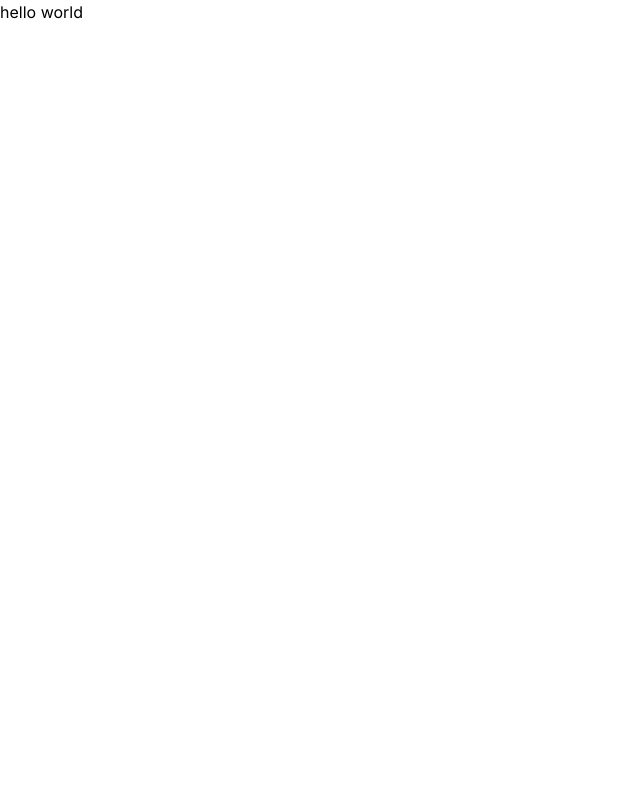
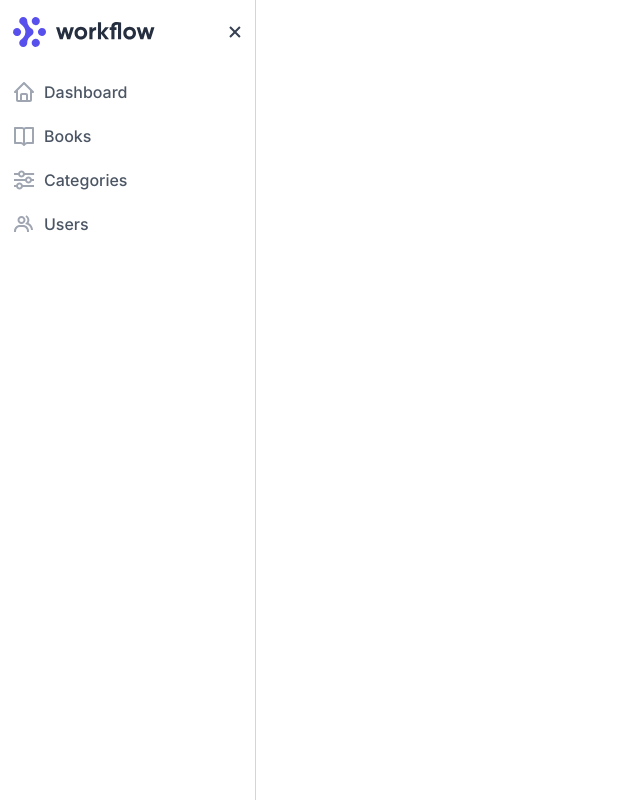
Before and after one commit to abeidahmed/book-review-app, a React (Create React App) app in the folder client/: page /admin in a window 1280 px wide. Shown: the whole page, without its empty margins (0-640 px from the left). Built offline with nearby package versions, Linux system fonts and the light colour scheme.

Commit message:
Add sidebar

```diff
--- a/client/src/admin/routes/admin-route.js
+++ b/client/src/admin/routes/admin-route.js
@@ -2,13 +2,19 @@ import React from "react";
 import { Route, Switch } from "react-router-dom";
 import BookList from "admin/views/book/book-list";
 import Dashboard from "admin/views/dashboard";
+import Sidebar from "admin/views/sidebar";
 
 const AdminRoute = () => {
   return (
-    <Switch>
-      <Route exact path="/admin/books" component={BookList} />
-      <Route exact path="/admin" component={Dashboard} />
-    </Switch>
+    <div className="flex">
+      <Sidebar />
+      <div className="w-full">
+        <Switch>
+          <Route path="/admin/books" component={BookList} />
+          <Route path="/admin/dashboard" component={Dashboard} />
+        </Switch>
+      </div>
+    </div>
   );
 };
 
--- /dev/null
+++ b/client/src/admin/views/sidebar/components/link.js
@@ -0,0 +1,45 @@
+import React from "react";
+import { NavLink } from "react-router-dom";
+import Icon from "components/icon";
+
+const SidebarLink = () => {
+  const links = [
+    {
+      title: "Dashboard",
+      icon: "home",
+      path: "/admin/dashboard"
+    },
+    {
+      title: "Books",
+      icon: "book",
+      path: "/admin/books"
+    },
+    {
+      title: "Categories",
+      icon: "slider",
+      path: "/hello-world"
+    },
+    {
+      title: "Users",
+      icon: "users",
+      path: "/mamakane"
+    }
+  ];
+
+  return (
+    <nav className="mt-2 px-1 text-gray-600 font-medium">
+      {links.map(link => (
+        <NavLink
+          to={link.path}
+          activeClassName="bg-gray-100 text-gray-900"
+          className="mt-1 flex items-center hover:bg-gray-100 px-2 py-2 rounded transition duration-150 ease-in-out"
+        >
+          <Icon icon={link.icon} className="h-6 w-6 text-gray-400" />
+          <span className="pl-2">{link.title}</span>
+        </NavLink>
+      ))}
+    </nav>
+  );
+};
+
+export default SidebarLink;
--- /dev/null
+++ b/client/src/admin/views/sidebar/index.js
@@ -0,0 +1,22 @@
+import React from "react";
+import Icon from "components/icon";
+import LogoFull from "assets/logo/logo-full.svg";
+import SidebarLink from "./components/link";
+
+const Sidebar = () => {
+  return (
+    <aside className="w-64 min-h-screen border-r bg-white flex-shrink-0">
+      <div className="h-16 flex items-center justify-between px-3">
+        <img className="h-8 w-auto" src={LogoFull} alt="logo" />
+        <button className="p-1 -mr-2 rounded-md text-gray-700 focus:outline-none focus:text-gray-900 focus:bg-gray-200 transition duration-150 ease-in-out">
+          <Icon icon="close" className="h-6 w-6" />
+        </button>
+      </div>
+      <div>
+        <SidebarLink />
+      </div>
+    </aside>
+  );
+};
+
+export default Sidebar;
```
